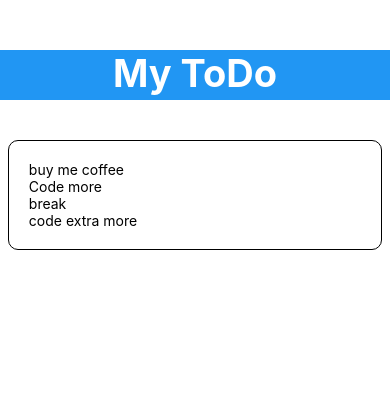
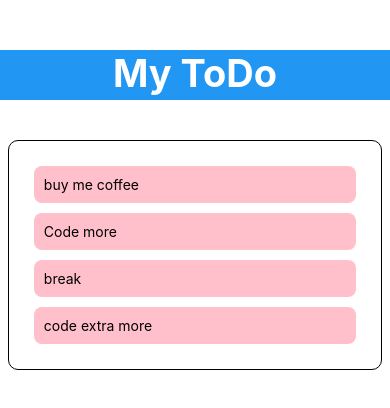
Before and after one commit to Ciamuthama/firstapp, a React Native app: screen / in a window 390 px wide. Shown: the top 408 px of the page. Built offline with nearby package versions, Linux system fonts and the light colour scheme.

Commit message:
handling delete of items in a todo list and nesting of component inside other components.

```diff
--- a/App.js
+++ b/App.js
@@ -1,6 +1,7 @@
 import React, {useState} from 'react'
 import { StyleSheet, View, FlatList, Text, TouchableOpacity } from 'react-native';
 import Header from './components/header';
+import TodoItem from './components/TodoItem';
 
 export default function App() {
 
@@ -11,7 +12,11 @@ export default function App() {
     {text:'code extra more', key: '4'},
 ])
 
-
+  const onPress = (key) => {
+    setTodo(prevTodo => {
+     return  prevTodo.filter(todo => todo.key != key)
+    })
+}
 
   return (
     <View style={styles.container}>
@@ -23,7 +28,7 @@ export default function App() {
           <FlatList
             data={todo}
             renderItem={({ item }) => (
-              <Text>{item.text}</Text>
+              <TodoItem item={item} onPress={onPress} />
             )}
           />
         </View>
--- /dev/null
+++ b/components/TodoItem.js
@@ -0,0 +1,19 @@
+import React from 'react'
+import { StyleSheet, View, Text, TouchableOpacity } from 'react-native';
+
+export default function TodoItem({item, onPress}) {
+    return (
+        <TouchableOpacity onPress={()=>onPress(item.key)}>
+            <Text style={styles.text}>{item.text}</Text>
+        </TouchableOpacity>
+    )
+}
+const styles = StyleSheet.create({
+
+    text: {
+        backgroundColor: 'pink',
+        padding: 10,
+        margin: 5,
+        borderRadius: 8,
+    }
+})
```
